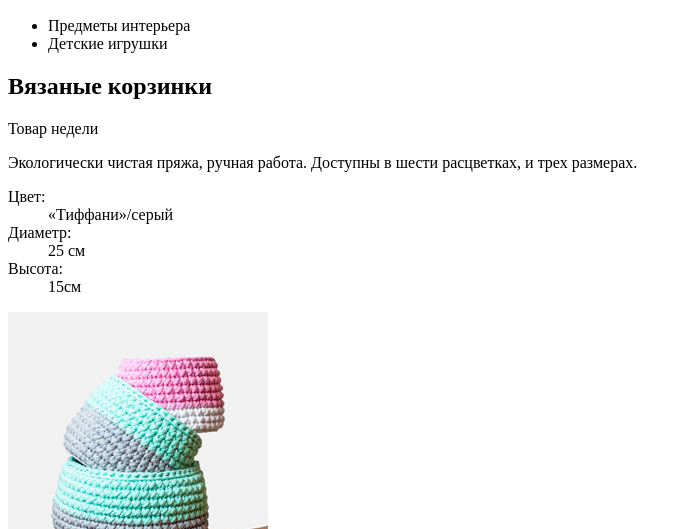
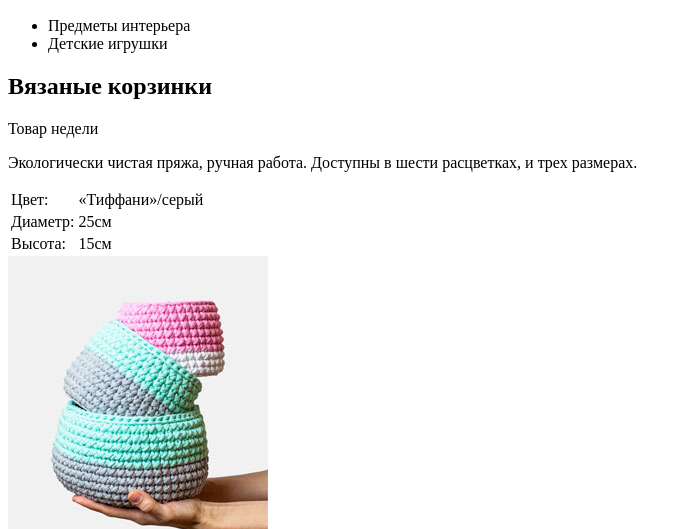
Before and after one commit to masha8709/1447971-mishka-22, a website: page source/index.html in a window 1280 px wide. Shown: the part 271-800 px from the top of the page, without its empty margins (0-692 px from the left). Drawn offline with Linux system fonts and the light colour scheme.

Commit message:
Разметила блок таблицей

```diff
--- a/source/index.html
+++ b/source/index.html
@@ -55,20 +55,20 @@
       <span class="product-of-day__title">Товар недели</span>
       <p class="product-of-day__txt">Экологически чистая пряжа, ручная работа. Доступны в шести расцветках, и трех
         размерах.</p>
-      <dl class="product-of-day__list">
-        <div class="product-of-day__item">
-          <dt class="product-of-day__atribute">Цвет:</dt>
-          <dd class="product-of-day__description">«Тиффани»/серый</dd>
-        </div>
-        <div class="product-of-day__item">
-          <dt class="product-of-day__atribute">Диаметр:</dt>
-          <dd class="product-of-day__description">25 см</dd>
-        </div>
-        <div class="product-of-day__item">
-          <dt class="product-of-day__atribute">Высота:</dt>
-          <dd class="product-of-day__description">15см</dd>
-        </div>
-      </dl>
+      <table class="product-of-day__list table">
+        <tr class="table__row">
+          <td class="table__cell">Цвет:</td>
+          <td class="table__cell">«Тиффани»/серый</td>
+        </tr>
+        <tr class="table__row">
+          <td class="table__cell">Диаметр:</td>
+          <td class="table__cell">25см</td>
+        </tr>
+        <tr class="table__row">
+          <td class="table__cell">Высота:</td>
+          <td class="table__cell">15см</td>
+        </tr>
+      </table>
       <img class="product-of-day__img" src="img/product_of_the_day/triple-set.jpg" width="260" height="315"
         alt="Три вязаных корзинки">
       <p class="product-of-day__price">Цена: 990 руб.</p>
```
